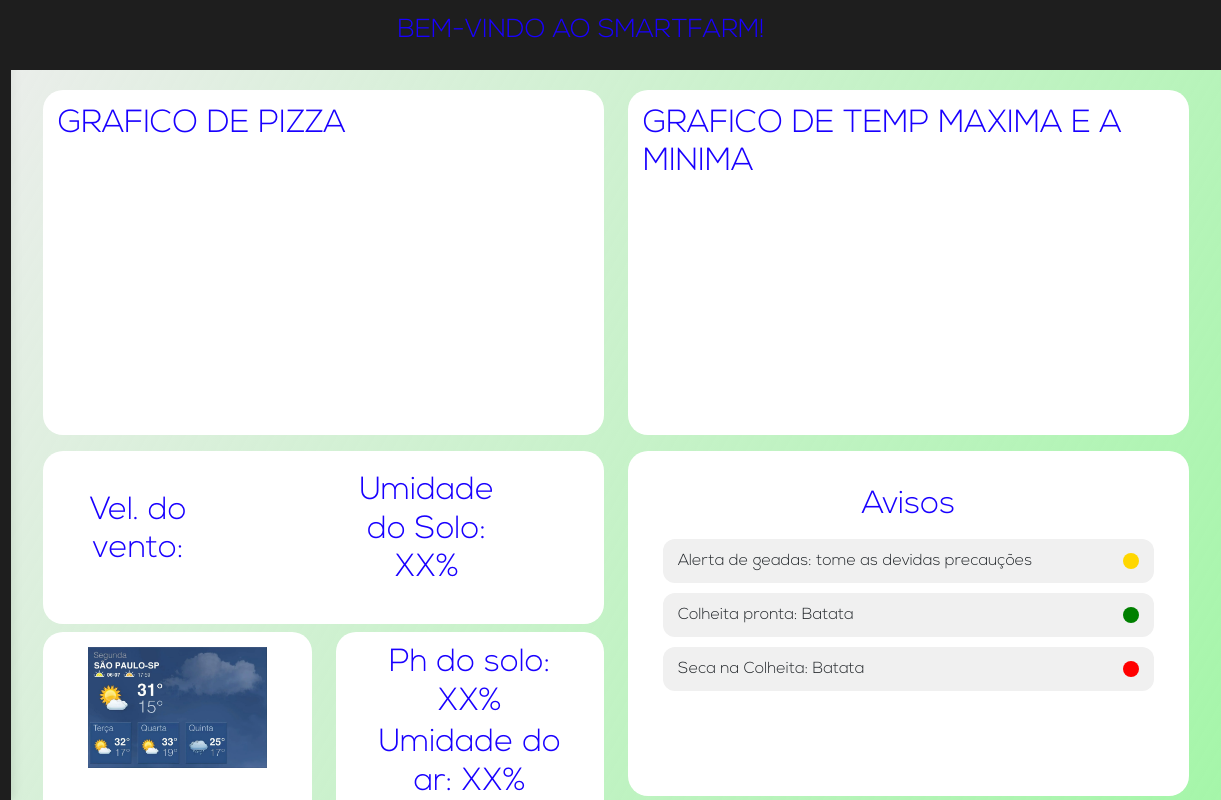
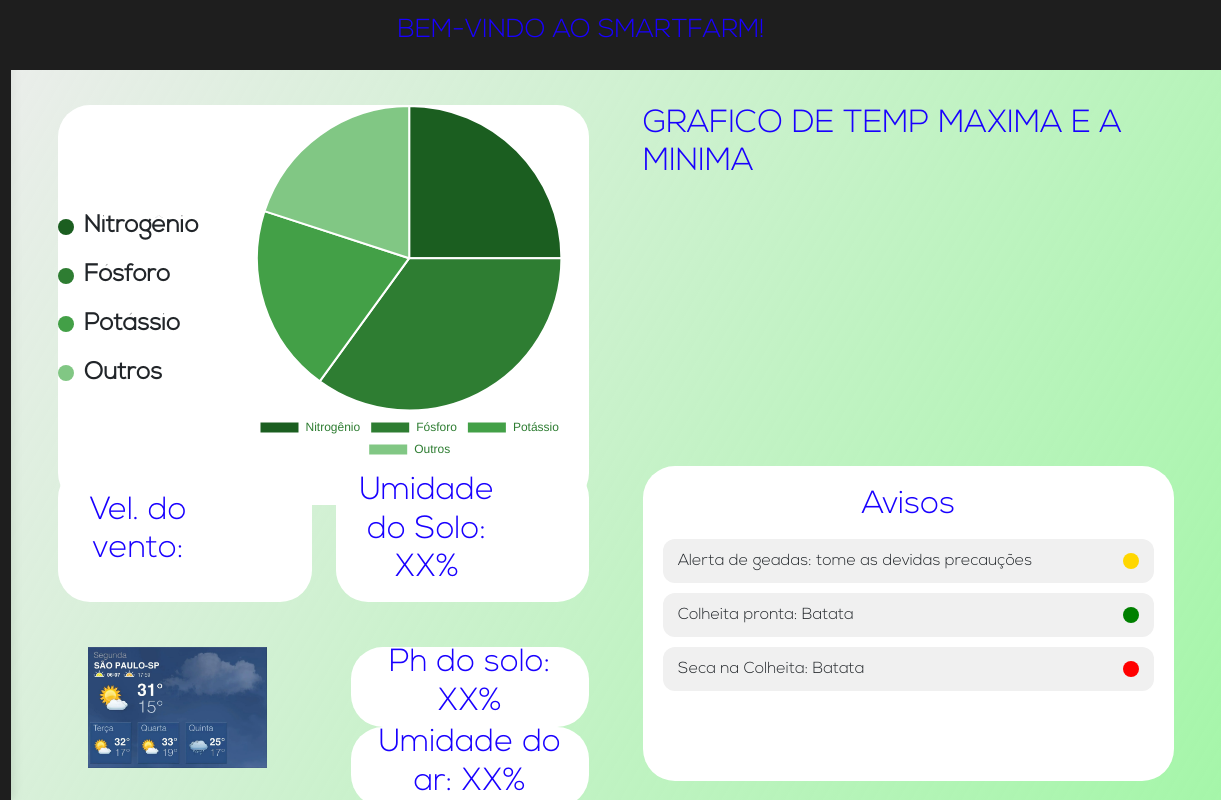
Before and after one commit to GustavoSegheto/SmartFarm, a plain HTML site: page Lavouras.html in a window 1280 px wide. Shown: the full height of the page, 59-1280 px from the left. Drawn offline with nearby package versions, Linux system fonts and the light colour scheme.

Commit message:
Grafico de pizza terminado

```diff
--- a/Lavouras.html
+++ b/Lavouras.html
@@ -8,12 +8,15 @@
   <title>SmartFarm</title>
   <!-- Bootstrap -->
   <link href="https://cdn.jsdelivr.net/npm/bootstrap@5.3.2/dist/css/bootstrap.min.css" rel="stylesheet">
+  <!-- Chart.Js -->
+  <meta name="viewport" content="width=device-width, initial-scale=1.0" />
   <style>
     * {
       margin: 0;
       padding: 0;
       box-sizing: border-box;
       font-family: "Nexa", sans-serif;
+
     }
 
     html,
@@ -98,7 +101,7 @@
 
     /* Card padrão */
     .custom-card {
-      background-color: white;
+       /*background-color: white;*/
       border-radius: 20px;
       padding: 15px;
       height: 100%;
@@ -204,8 +207,94 @@
       background-color: red;
     }
 
+    /* --- Gráfico de Pizza --- */
+
+    .subcardPizza {
+      display: flex;
+      background-color: white;
+      justify-content: space-between;
+      align-items: center;
+      border-radius: 32px;
+      gap: 30px;
+    }
+
+    .titulosnutrientes {
+      display: flex;
+      flex-direction: column;
+      gap: 10px;
+      font-weight: bold;
+    }
+
+    .titulosnutrientes h4 {
+      position: relative;
+      padding-left: 26px;
+
+      font-weight: bold;
+      margin-bottom: 10px;
+    }
+
+    .titulosnutrientes h4::before {
+      content: '';
+      position: absolute;
+      left: 0;
+      top: 50%;
+      transform: translateY(-50%);
+      width: 16px;
+      height: 16px;
+      border-radius: 50%;
+    }
+
+    .corNitrogenio::before {
+      background-color: #1b5e20;
+      /* Verde escuro */
+    }
+
+    .corFosforo::before {
+      background-color: #2e7d32;
+      /* Verde médio */
+    }
+
+    .corPotassio::before {
+      background-color: #43a047;
+      /* Verde claro */
+    }
+
+    .corOutros::before {
+      background-color: #81c784;
+      /* Verde bem claro */
+    }
+
+
+    #grafico-container {
+      width: 400px;
+      height: 400px;
+    }
+
     h2 {
       color: rgb(25, 0, 255);
+    }
+
+    .cor {
+      width: 16px;
+      height: 16px;
+      border-radius: 50%;
+      display: inline-block;
+    }
+
+    .cor.corNitrogenio {
+      background-color: #1b5e20;
+    }
+
+    .cor.corFosforo {
+      background-color: #2e7d32;
+    }
+
+    .cor.corPotassio {
+      background-color: #43a047;
+    }
+
+    .cor.corOutros {
+      background-color: #81c784;
     }
   </style>
 </head>
@@ -227,7 +316,25 @@
         <!-- Gráfico Pizza (sup esquerdo) -->
         <div class="col-md-6 h-100">
           <div class="custom-card">
-            <h2>GRAFICO DE PIZZA</h2>
+
+            <div class="subcardPizza">
+
+              <div class="titulosnutrientes">
+                <div class="titulosnutrientes">
+                  <h4 class="corNitrogenio">Nitrogênio</h4>
+                  <h4 class="corFosforo">Fósforo</h4>
+                  <h4 class="corPotassio">Potássio</h4>
+                  <h4 class="corOutros">Outros</h4>
+                </div>
+
+              </div>
+
+              <div id="grafico-container">
+                <canvas id="graficoPizza"></canvas>
+              </div>
+
+
+            </div>
           </div>
         </div>
         <!-- Gráfico Barras (sup direito) -->
@@ -321,7 +428,11 @@
   <!-- JUSTGAGE -->
   <script src="https://cdnjs.cloudflare.com/ajax/libs/raphael/2.3.0/raphael.min.js"></script>
   <script src="https://cdn.jsdelivr.net/npm/justgage@1.6.1/justgage.min.js"></script>
+  <!-- CHART.JS -->
+  <script src="https://cdn.jsdelivr.net/npm/chart.js"></script>
 
+
+  <!-- Velocimetro -->
   <script>
     document.addEventListener('DOMContentLoaded', function () {
       if (typeof Raphael === 'undefined' || typeof JustGage === 'undefined') return;
@@ -345,6 +456,55 @@
         }
       }, 2000);
     });
+
+  </script>
+
+  <!-- Gráfico de Pizza -->
+  <script>
+    const ctx = document.getElementById('graficoPizza').getContext('2d');
+
+    const dados = {
+      labels: ['Nitrogênio', 'Fósforo', 'Potássio', 'Outros'],
+      datasets: [{
+        label: 'Distribuição',
+        data: [25, 35, 20, 20],
+        backgroundColor: [
+          '#1b5e20', // Verde escuro (Nitrogênio)
+          '#2e7d32', // Verde médio (Fósforo)
+          '#43a047', // Verde claro (Potássio)
+          '#81c784'  // Verde bem claro (Outros)
+        ],
+        borderColor: '#ffffff',
+        borderWidth: 2
+      }]
+    };
+
+    const config = {
+      type: 'pie',
+      data: dados,
+      options: {
+        responsive: true,
+        plugins: {
+          legend: {
+            position: 'bottom',
+            labels: {
+              color: '#2e7d32'
+            }
+          },
+          tooltip: {
+            callbacks: {
+              label: function (context) {
+                let label = context.label || '';
+                let value = context.raw || 0;
+                return `${label}: ${value}%`;
+              }
+            }
+          }
+        }
+      }
+    };
+
+    const graficoPizza = new Chart(ctx, config);
   </script>
 </body>
 
```
Also changed, not shown: teste.html (+77 -46 lines).
